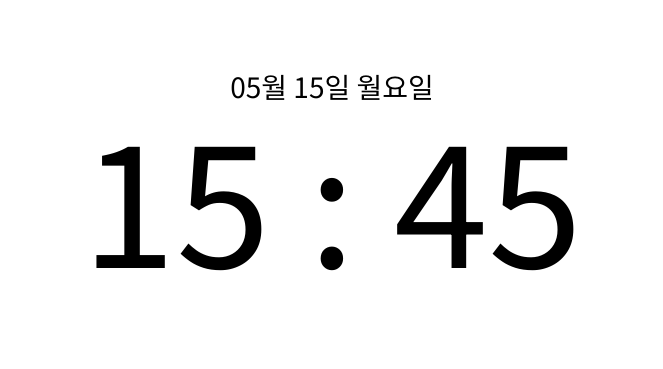
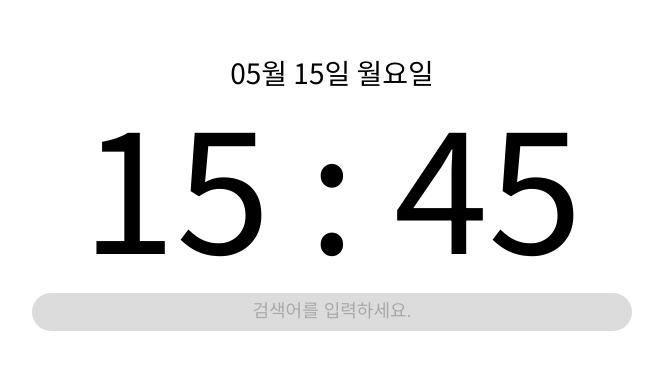
Before and after one commit to wooy0ng/digital-clock, a plain HTML site: page frontend/index.html in a window 1280 px wide. Shown: the part 209-578 px from the top of the page, without its empty margins (308-971 px from the left). Drawn offline with Linux system fonts and the light colour scheme.

Commit message:
feat: add search bar
- 검색 바를 추가하였습니다.

 #2

```diff
--- a/frontend/css/main.css
+++ b/frontend/css/main.css
@@ -1,4 +1,4 @@
-:root{
+:root {
   --xlarge: 170px;
   --large: 28px;
   --medium: 18px;
@@ -9,7 +9,7 @@
 body {
   margin: 0 auto;
   width: 100%;
-    font-family: 'Noto Sans KR', sans-serif;
+  font-family: "Noto Sans KR", sans-serif;
 }
 
 .main-container {
@@ -23,12 +23,34 @@ body {
   text-align: center;
 }
 
-.main-wrapper .date{
+.main-wrapper .date {
   font-size: var(--large);
 }
 
-.main-wrapper .time{
+.main-wrapper .time {
   font-size: var(--xlarge);
   font-weight: 400;
   margin-top: -35px;
 }
+
+.main-wrapper .search {
+  display: flex;
+  justify-content: center;
+}
+
+.search #search-input {
+  width: 600px;
+  background-color: gainsboro;
+  color: black;
+  font-size: var(--small);
+  padding: 10px 0px;
+  border-radius: 30px;
+  border: 0px;
+  text-align: center;
+  margin-top: -10px;
+}
+
+.search #search-input::placeholder {
+  color: rgb(169, 169, 169);
+  font-size: var(--medium);
+}
--- a/frontend/index.html
+++ b/frontend/index.html
@@ -24,8 +24,12 @@
             <!-- 현재 시간 -->
           </div>
         </div>
+        <div class="search">
+          <input type="text" id="search-input" placeholder="검색어를 입력하세요." autocomplete="off">
+        </div>
       </div>
     </div>
     <script src="./js/clock.js"></script>
+    <script src="./js/search.js"></script>
   </body>
 </html>
--- /dev/null
+++ b/frontend/js/search.js
@@ -0,0 +1,17 @@
+const searchInputElement = document.getElementById("search-input");
+
+const showSearchResult = () => {
+  let searchWord = searchInputElement.value;
+  window.location.href = `https://www.google.com/search?q=${searchWord}`;
+  searchWord = "";
+};
+
+const searchEnterEvent = (event) => {
+  if (event.code === "Enter") {
+    showSearchResult();
+  }
+};
+
+searchInputElement.addEventListener("keypress", (event) => {
+  searchEnterEvent(event);
+});
```
Lines whose indentation alone changed are shown as unchanged.
